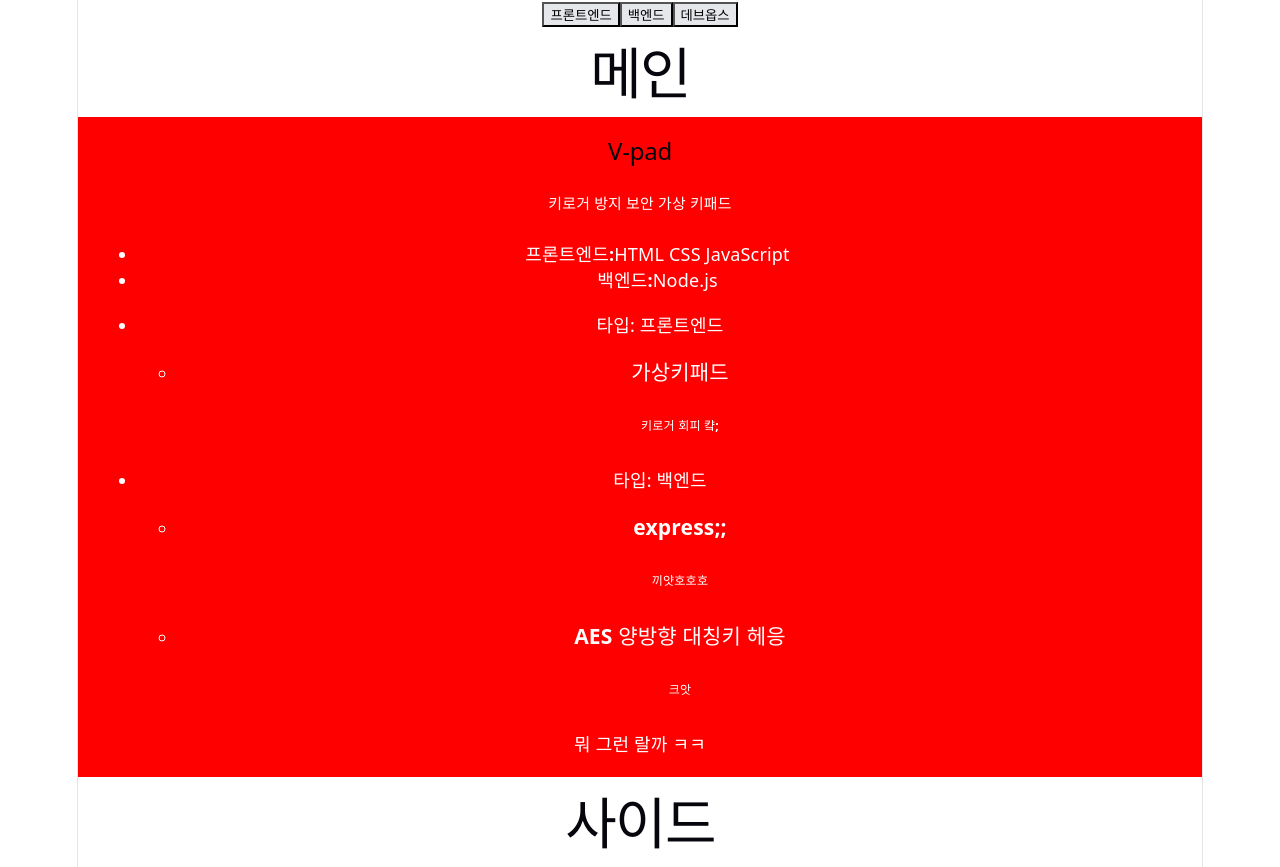
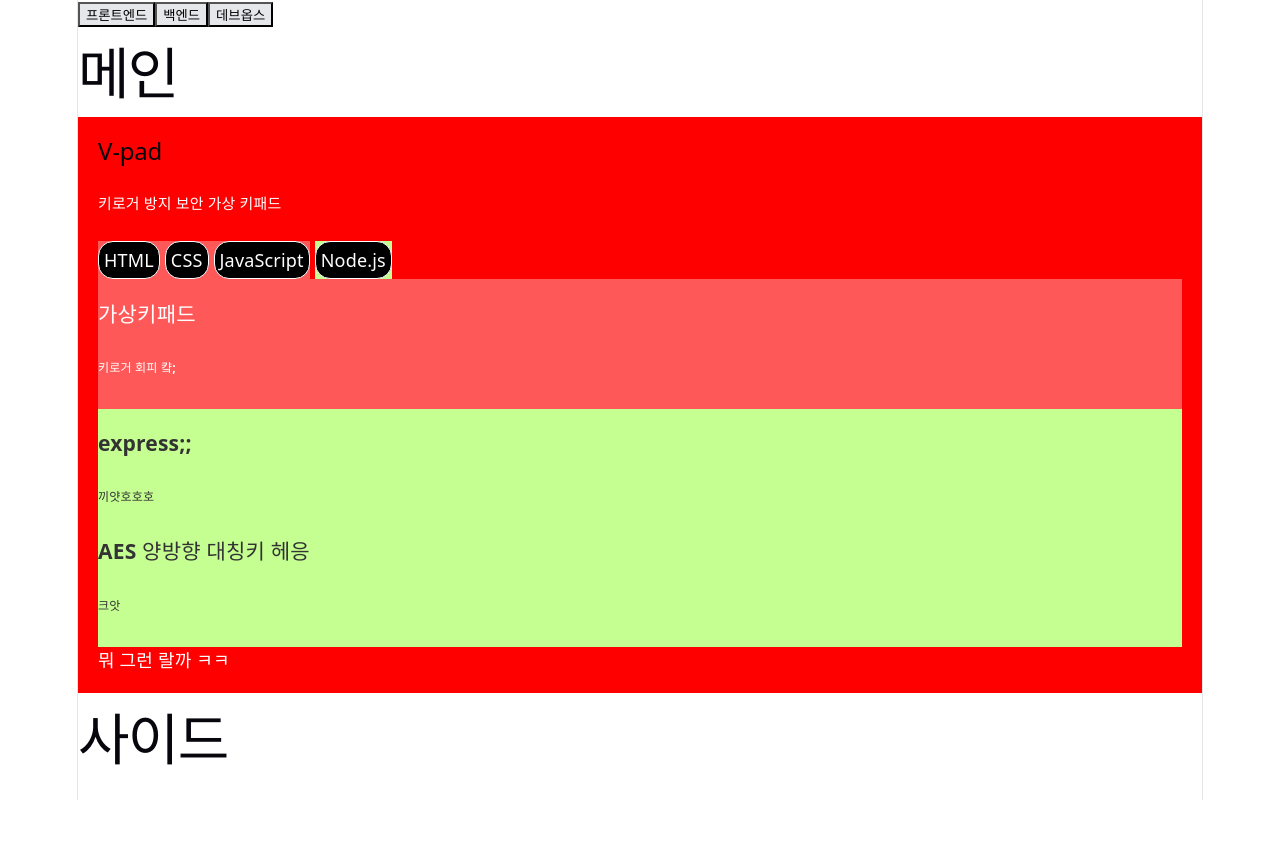
Before and after one commit to sisu-01/sisu-01.github.io, a React (Vite) app: page / in a window 1280 px wide. After the commit the page ends 800 px from the top, so only its background shows below. Built offline with nearby package versions, Linux system fonts and the light colour scheme.

Commit message:
도서관 야미

```diff
--- a/src/components/Project.tsx
+++ b/src/components/Project.tsx
@@ -1,5 +1,6 @@
 import type { ProjectType } from "../types";
-import TechStack from "./TechStack";
+import Stack from "./TechStack/Stack";
+import Tags from "./TechStack/Tags";
 
 interface ProjectProps {
   project: ProjectType;
@@ -23,7 +24,8 @@ const Project = ({ project, isMain }: ProjectProps) => {
       )}
       <div>
         <div>
-          <TechStack techStack={project.techStack}/>
+          <Tags techStack={project.techStack} />
+          <Stack techStack={project.techStack} />
           {project.etc}
         </div>
       </div>
--- a/src/components/TechStack.tsx
+++ /dev/null
@@ -1,44 +0,0 @@
-import type { StackDetail, Type } from "../types";
-
-interface TechStackProps {
-  techStack: StackDetail[];
-}
-
-const TechStack = ({ techStack }: TechStackProps) => {
-  const tags: Partial<Record<Type, string[]>> = {};
-  for (const s of techStack) {
-    tags[s.type] = s.tags;
-  }
-  console.log(tags);
-  return (
-    <div>
-      <ul>
-        {Object.entries(tags).map(([key, value]) => (
-          <li key={key}>
-            <strong>{key}:</strong>
-            {value?.map((tag) => (
-              <span key={tag}>{tag}&nbsp;</span>
-            ))}
-          </li>
-        ))}
-      </ul>
-      <ul>
-      {techStack.map((stack) => (
-        <li key={stack.type}>
-          타입: {stack.type}
-          <ul>
-            {stack.contents.map((content) => (
-              <li>
-                <h3>{content.features}</h3>
-                <h6>{content.description}</h6>
-              </li>
-            ))}
-          </ul>
-        </li>
-      ))}
-      </ul>
-    </div>
-  );
-}
-
-export default TechStack;
--- /dev/null
+++ b/src/components/TechStack/Stack.module.css
@@ -0,0 +1,5 @@
+.container {
+  display: flex;
+  flex-direction: column;
+ /* gap: 1rem; */
+}
--- /dev/null
+++ b/src/components/TechStack/Stack.tsx
@@ -0,0 +1,30 @@
+import type { StackDetail } from "../../types";
+
+import styles from "./Stack.module.css";
+
+interface TechStackProps {
+  techStack: StackDetail[];
+}
+
+
+
+const TechStack = ({ techStack }: TechStackProps) => {
+  return (
+    <ul className={styles.container}>
+      {techStack.map((stack) => (
+        <li key={stack.type} className={stack.type}>
+          <ul>
+            {stack.contents.map((content) => (
+              <li key={content.features}>
+                <h3>{content.features}</h3>
+                <h6>{content.description}</h6>
+              </li>
+            ))}
+          </ul>
+        </li>
+      ))}
+    </ul>
+  );
+}
+
+export default TechStack;
--- /dev/null
+++ b/src/components/TechStack/Tags.module.css
@@ -0,0 +1,29 @@
+.container {
+  display: flex;
+  flex-direction: row;
+  gap: 5px;
+}
+.typeWrapper {
+  display: flex;
+  flex-direction: row;
+  gap: 5px;
+}
+.프론트엔드 {
+  background-color: #ff5858;
+  color: white;
+}
+.백엔드 {
+  background-color: #c5ff91;
+  color: #333;
+}
+.데브옵스 {
+  background-color: #bfa6ff;
+  color: white;
+}
+.item {
+  border: 1px solid white;
+  border-radius: 15px;
+  padding: 5px;
+  background-color: rgb(0, 0, 0);
+  color: white;
+}
--- /dev/null
+++ b/src/components/TechStack/Tags.tsx
@@ -0,0 +1,29 @@
+import type { StackDetail, Type } from "../../types";
+
+import styles from "./Tags.module.css";
+
+interface TagsProps {
+  techStack: StackDetail[];
+}
+
+const Tags = ({ techStack }: TagsProps) => {
+  const tags: Partial<Record<Type, string[]>> = {};
+  for (const s of techStack) {
+    tags[s.type] = s.tags;
+  }
+  return (
+    <ul className={styles.container}>
+      {Object.entries(tags).map(([key, value]) => (
+        <li key={key} className={styles[key]}>
+          <ul className={styles.typeWrapper}>
+            {value?.map((tag) => (
+              <li key={tag} className={styles.item}>{tag}</li>
+            ))}
+          </ul>
+        </li>
+      ))}
+      </ul>
+  );
+}
+
+export default Tags;
--- a/src/index.css
+++ b/src/index.css
@@ -54,7 +54,7 @@
   width: 1126px;
   max-width: 100%;
   margin: 0 auto;
-  text-align: center;
+  /* text-align: center; */
   border-inline: 1px solid var(--border);
   min-height: 100svh;
   display: flex;
@@ -109,3 +109,22 @@ code {
   padding: 4px 8px;
   background: var(--code-bg);
 }
+
+ul {
+  list-style: none;
+  margin: 0;
+  padding: 0;
+}
+
+.프론트엔드 {
+  background-color: #ff5858;
+  color: white;
+}
+.백엔드 {
+  background-color: #c5ff91;
+  color: #333;
+}
+.데브옵스 {
+  background-color: #bfa6ff;
+  color: white;
+}
```
